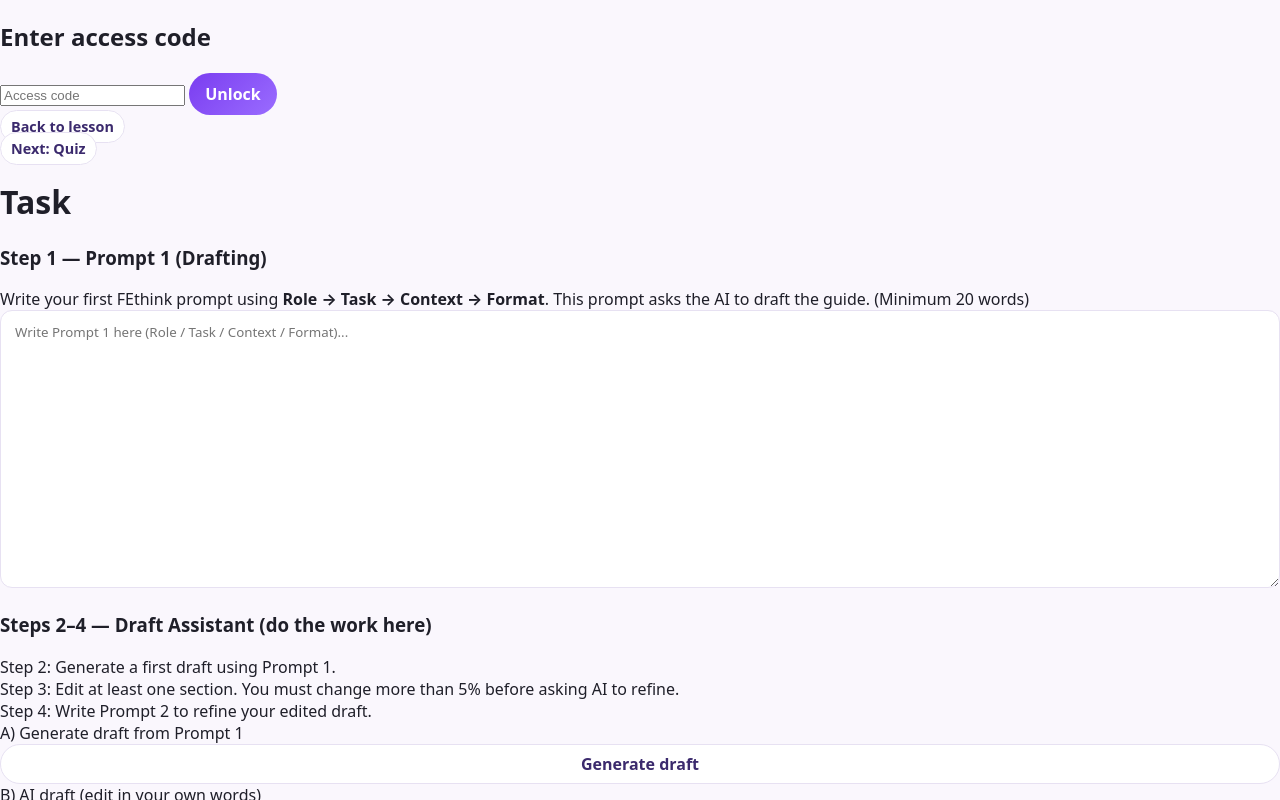
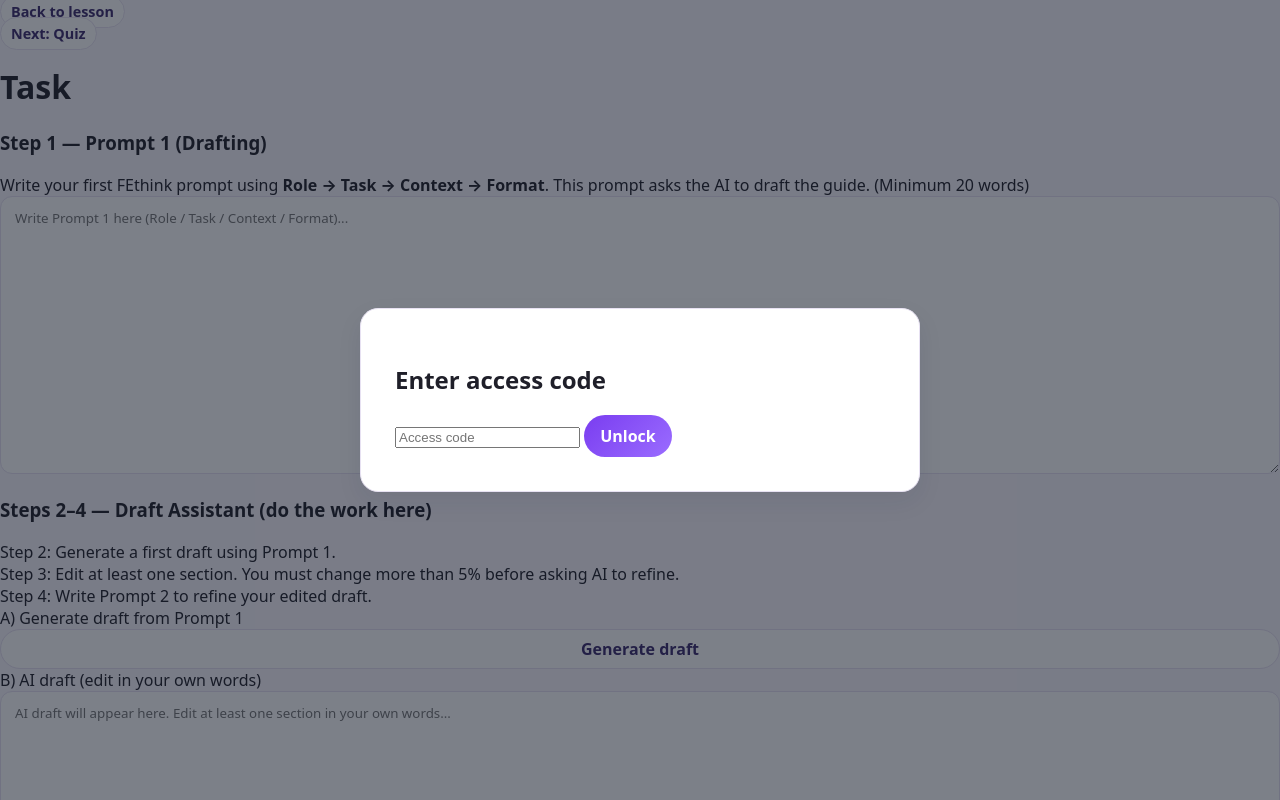
Before and after one commit to drpaulrtully/collab-automarker, a website: page public/index.html in a window 1280 px wide. Shown: the top 800 px of the page. Drawn offline with Linux system fonts and the light colour scheme; no server answers.

Commit message:
Add files via upload

```diff
--- a/public/styles.css
+++ b/public/styles.css
@@ -209,6 +209,34 @@ textarea{
   padding: 24px;
   z-index:9999;
 }
+/* Alias: support existing HTML class="gateWrap" */
+.gateWrap{
+  position:fixed;
+  inset:0;
+  background:rgba(17,24,39,0.55);
+  display:flex;
+  align-items:center;
+  justify-content:center;
+  padding:24px;
+  z-index:9999;
+}
+
+.gateWrap .gateCard{ /* same as .gate .gateCard */
+  width:min(560px, 100%);
+  background:#fff;
+  border-radius: var(--r-lg);
+  border:1px solid var(--border);
+  padding: var(--s6);
+  box-shadow: var(--shadow);
+}
+
+.gateWrap .gateLabel,
+.gateWrap .gateRow,
+.gateWrap input,
+.gateWrap .gateMsg,
+.gateWrap .gateHint{
+  /* These inherit fine from your base; this line just ensures scope works */
+}
 
 /* Gate card */
 .gate .gateCard{
```
